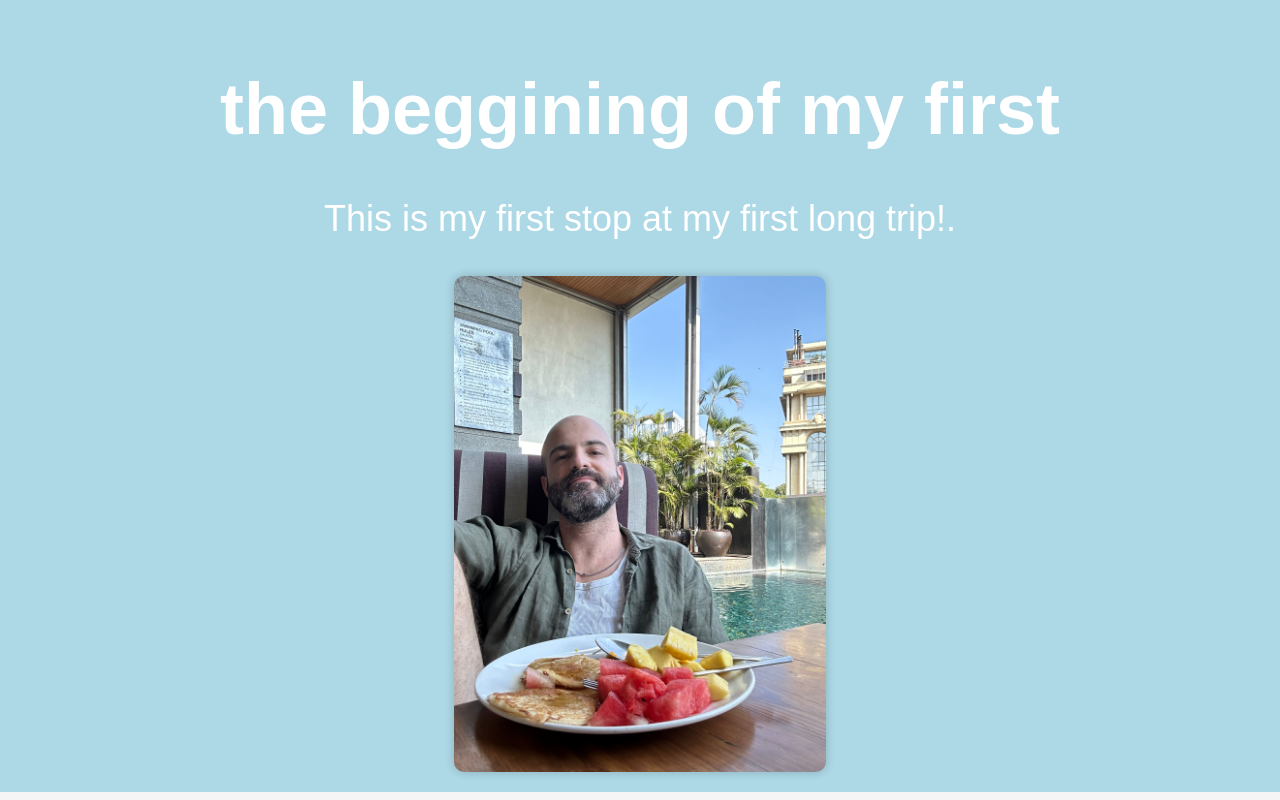
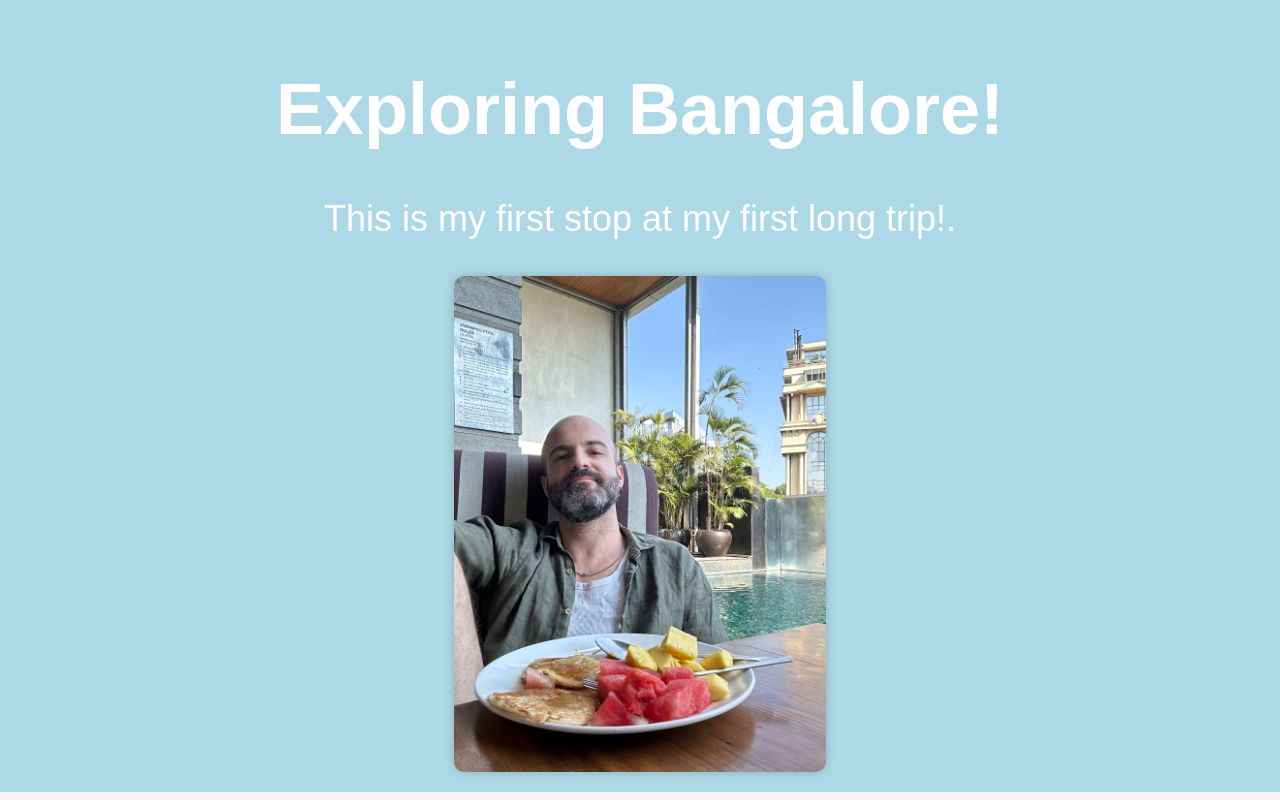
Before and after one commit to prettyfly8/HTML, a plain HTML site: page Index.html in a window 1280 px wide. Shown: the top 800 px of the page. Drawn offline with Linux system fonts and the light colour scheme.

Commit message:
Update Index.html

```diff
--- a/Index.html
+++ b/Index.html
@@ -29,7 +29,7 @@
 </head>
 <body>
     <div class="header">
-        <h1>the beggining of my first</h1>
+        <h1>Exploring Bangalore!</h1>
         <p>This is my first stop at my first long trip!.</p>
         <img class="small-img" src="images/8e3cc545-0dc7-4562-9b8c-fb941892b1b6.jpg" alt="Bangalore">
     </div>
```
